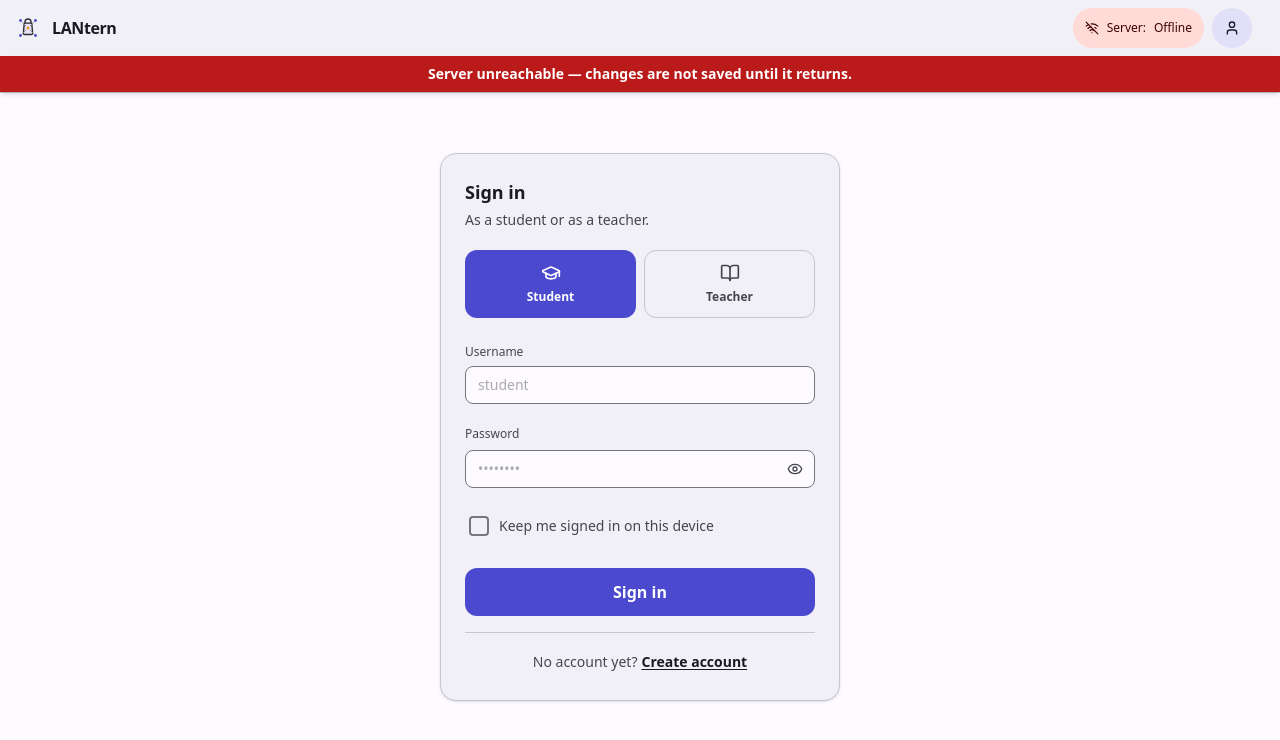
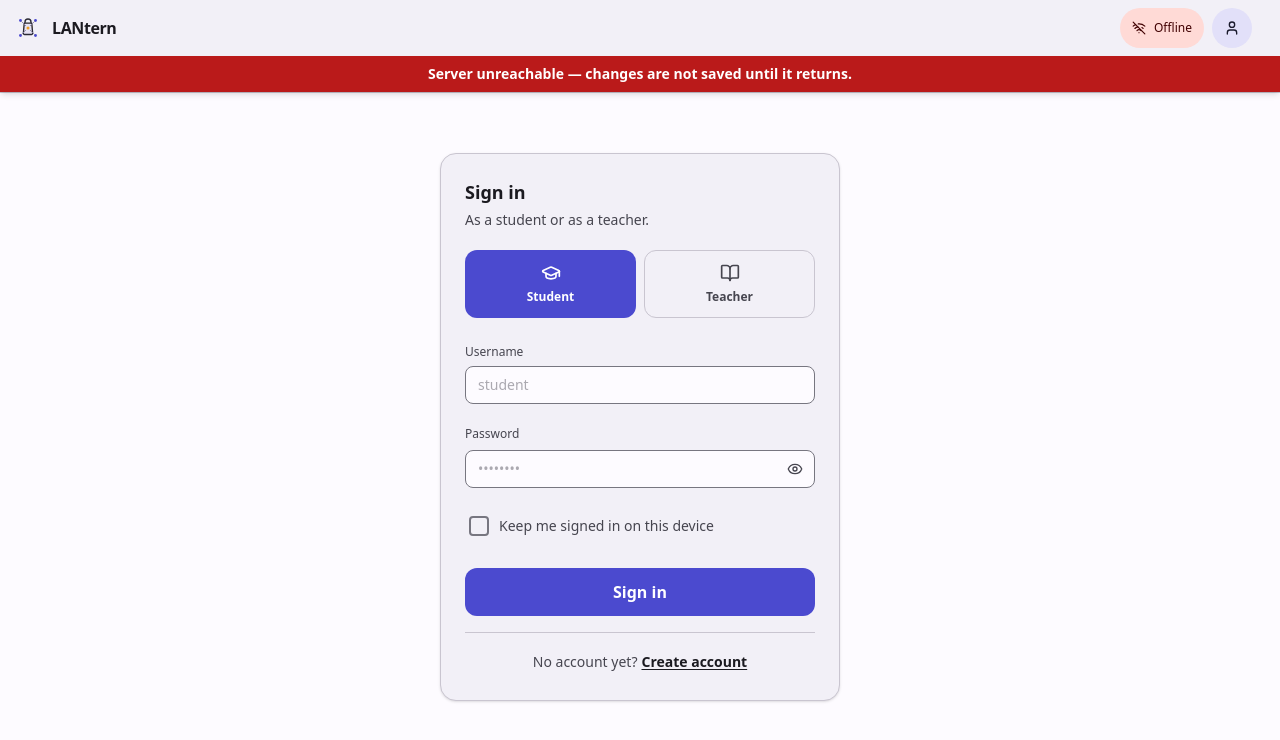
Before and after one commit to flassuu/knowledge-testing-system, a Vue app in the folder apps/desktop/: page / in a window 1280 px wide. Shown: the top 740 px of the page. Built offline with nearby package versions, Linux system fonts and the light colour scheme; no server answers.

Commit message:
feat(ui): the server pill keeps icon and state, the word moves to a tooltip

```diff
--- a/apps/desktop/src/components/ServerStatus.vue
+++ b/apps/desktop/src/components/ServerStatus.vue
@@ -1,10 +1,14 @@
 <script setup lang="ts">
+import { computed } from 'vue'
 import { useI18n } from 'vue-i18n'
 import { Server, WifiOff } from '@lucide/vue'
 import { getHealthState, recheckHealth } from '../composables/health'
 
 const { t } = useI18n()
 const health = getHealthState()
+
+/** The pill shows the state; hovering spells out which server is in it. */
+const statusTip = computed(() => `${t('server.label')}: ${t(`server.${health.status}`)}`)
 </script>
 
 <template>
@@ -13,11 +17,16 @@ const health = getHealthState()
     told a teacher that *something* was fine without saying what - and the title
     attribute explained it only on hover, on the one screen you cannot afford to
     hover. Clicking rechecks; the spinner says so while it happens.
+
+    The word "Server" left the pill for the tooltip: the colour and the icon
+    already say healthy or not, and the pill keeps its box small. `tip-end`
+    right-aligns the bubble, as it does for the avatar beside it.
   -->
   <button
     type="button"
     :aria-label="t('server.recheckHint')"
-    class="inline-flex h-[var(--control-md)] shrink-0 items-center gap-2 whitespace-nowrap rounded-full px-3 text-xs font-medium"
+    v-tip="statusTip"
+    class="inline-flex h-[var(--control-md)] shrink-0 items-center gap-2 whitespace-nowrap rounded-full px-3 text-xs font-medium tip-end"
     :class="
       health.status === 'checking'
         ? 'bg-surface-container-high text-on-surface-variant'
@@ -39,10 +48,7 @@ const health = getHealthState()
       <Server v-else-if="health.status === 'online'" class="size-3.5" />
       <WifiOff v-else class="size-3.5" />
     </span>
-    <!-- "Server" is hidden on the narrowest screens: the pill has to keep its
-         box, and "Online" with a green icon already says the app is alive. The
-         desktop has the width for the full label and gets it. -->
-    <span class="hidden sm:inline">{{ t('server.label') }}:</span>
+    <!-- The status word is the whole label now; the icon carries the rest. -->
     <span>{{ t(`server.${health.status}`) }}</span>
   </button>
 </template>
```
Also changed, not shown: 2 other files (tests, documents, lock files or other folders).
